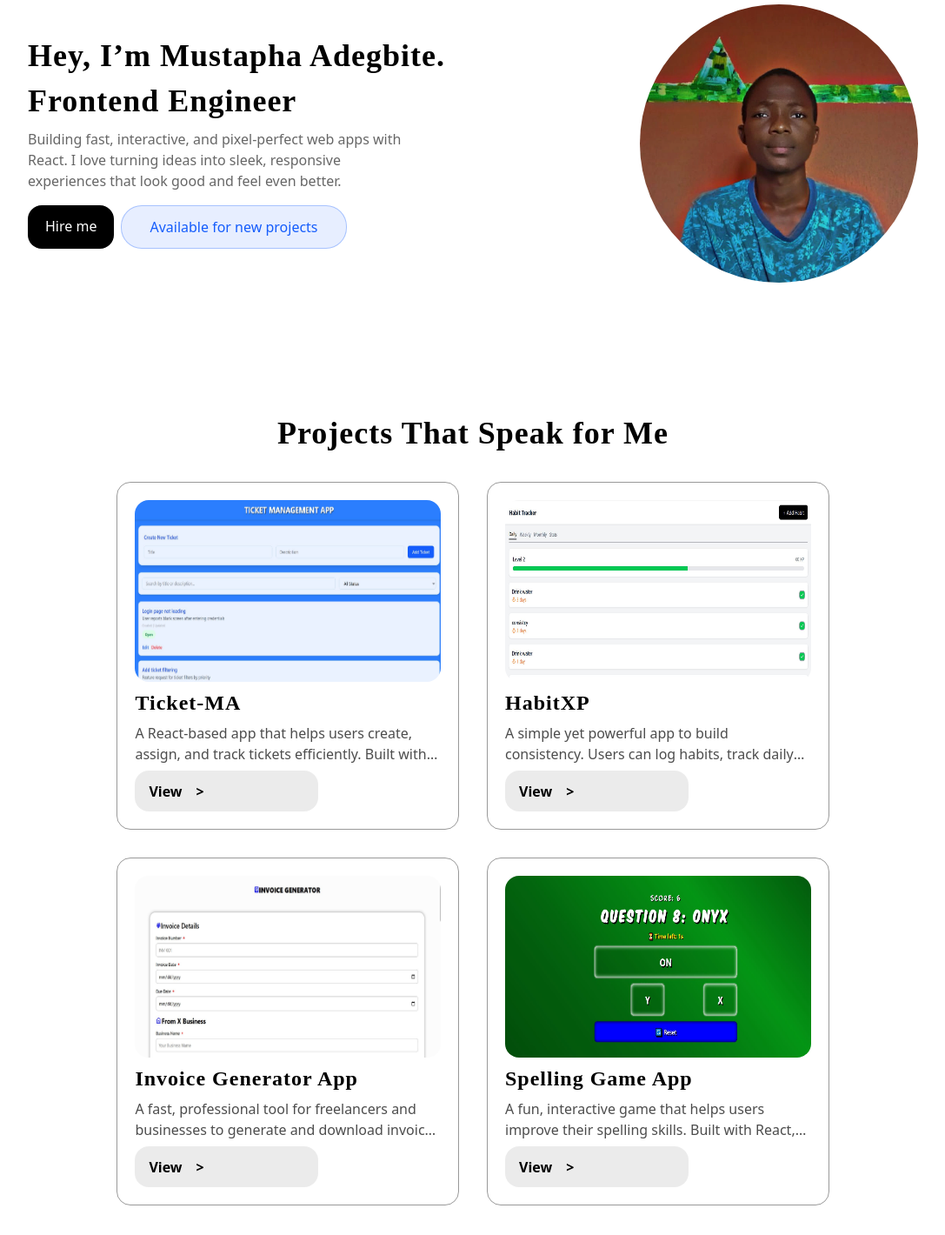
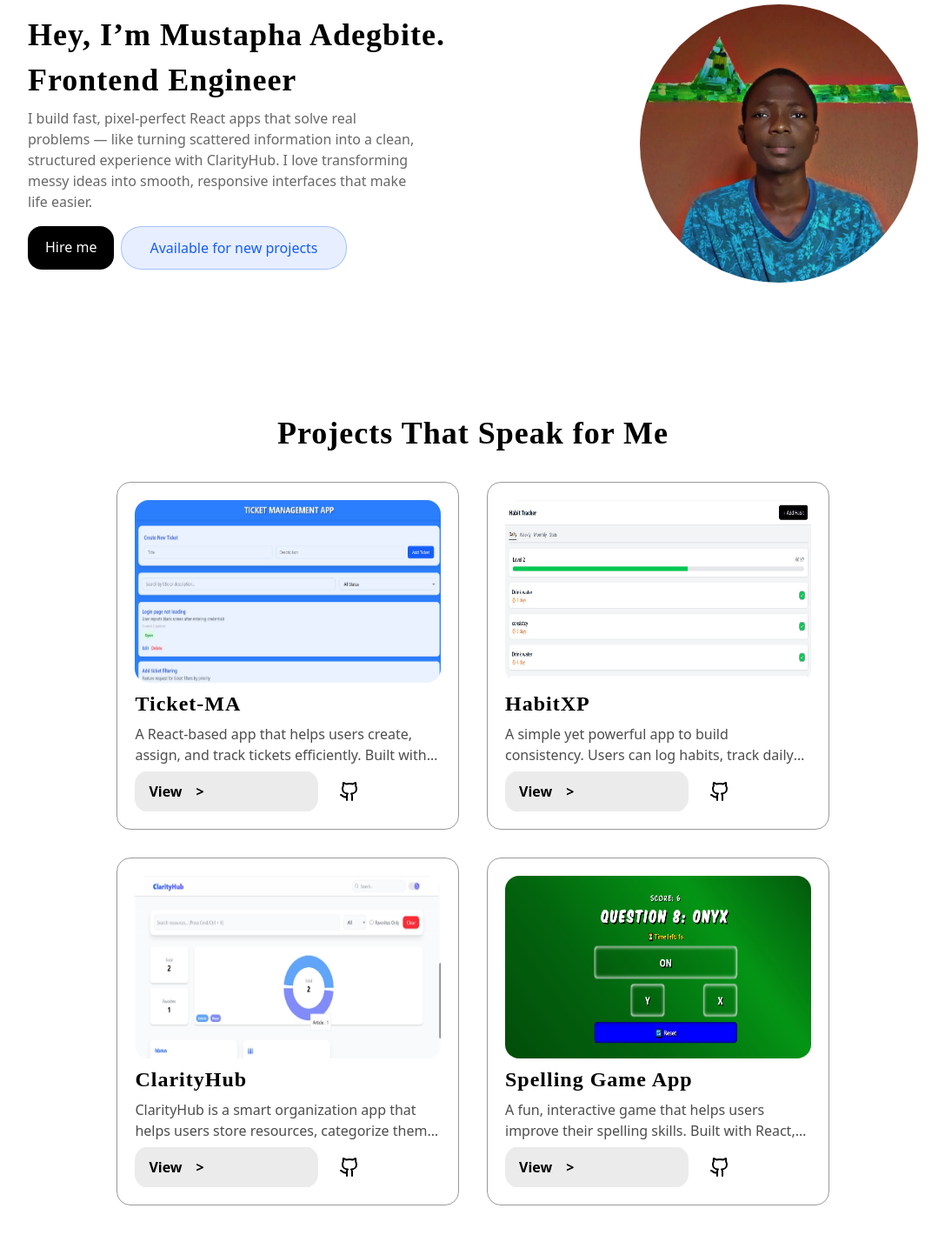
Before and after one commit to Genius-mu/portfolio.me, a React (Vite) app: page / in a window 1280 px wide. Shown: the part 200-1620 px from the top of the page at 87% size, without its empty margins (96-1183 px from the left). Built offline with nearby package versions, Linux system fonts and the light colour scheme; a web font is replaced by a local one.

Commit message:
portfolio

```diff
--- a/src/components/Hero.jsx
+++ b/src/components/Hero.jsx
@@ -33,9 +33,10 @@ const Hero = () => {
               viewport={{ once: false, amount: 0.3 }}
               className="max-w-[450px] text-black/60"
             >
-              Building fast, interactive, and pixel-perfect web apps with React.
-              I love turning ideas into sleek, responsive experiences that look
-              good and feel even better.
+              I build fast, pixel-perfect React apps that solve real problems —
+              like turning scattered information into a clean, structured
+              experience with ClarityHub. I love transforming messy ideas into
+              smooth, responsive interfaces that make life easier.
             </motion.p>
             <div className="mt-1 flex flex-col sm:flex-row gap-y-2 w-fit gap-x-2">
               <a
--- a/src/components/Projects.jsx
+++ b/src/components/Projects.jsx
@@ -1,6 +1,7 @@
 import { Link } from "react-router-dom";
 import realProjects from "../utils/projects";
 import { motion } from "framer-motion";
+import { Github } from "lucide-react";
 
 const Projects = () => {
   const fadeVariants = {
@@ -50,6 +51,7 @@ const Projects = () => {
                   <p className="text-black/70 text-[16px] line-clamp-2">
                     {project.description}
                   </p>
+                  <span className="w-full overflow-hidden flex items-center gap-x-2">
                     <Link
                       to={project.live}
                       target="_blank"
@@ -60,6 +62,14 @@ const Projects = () => {
                         {">"}
                       </span>
                     </Link>
+                    <Link
+                      to="https://github.com/Genius-mu"
+                      className="text-black py-2 rounded px-2 sm:px-4 hover:px-4 sm:hover:px-7 transition-all duration-300 ease-in-out hover:bg-[#f1f1f1]/50 hover:backdrop-blur-2xl"
+                      target="_blank"
+                    >
+                      <Github className="w-4 h-4 sm:w-6 sm:h-6" />
+                    </Link>
+                  </span>
                 </motion.div>
               </>
             ))}
--- a/src/components/Section2.jsx
+++ b/src/components/Section2.jsx
@@ -1,6 +1,7 @@
 import { Link } from "react-router-dom";
 import projects from "../utils/products";
 import { motion } from "framer-motion";
+import { Github } from "lucide-react";
 
 const Section2 = () => {
   const fadeVariants = {
@@ -50,6 +51,7 @@ const Section2 = () => {
                   <p className="text-black/70 text-[16px] line-clamp-2">
                     {project.description}
                   </p>
+                  <span className="w-full overflow-hidden flex items-center gap-x-2">
                     <Link
                       to={project.live}
                       target="_blank"
@@ -60,6 +62,14 @@ const Section2 = () => {
                         {">"}
                       </span>
                     </Link>
+                    <Link
+                      to="https://github.com/Genius-mu"
+                      className="text-black py-2 rounded px-2 sm:px-4 hover:px-4 sm:hover:px-7 transition-all duration-300 ease-in-out hover:bg-[#f1f1f1]/50 hover:backdrop-blur-2xl"
+                      target="_blank"
+                    >
+                      <Github className="w-4 h-4 sm:w-6 sm:h-6" />
+                    </Link>
+                  </span>
                 </motion.div>
               </>
             ))}
--- a/src/utils/products.js
+++ b/src/utils/products.js
@@ -16,11 +16,11 @@ export default [
     code: "https://github.com/yourname/dashboard",
   },
   {
-    title: "Invoice Generator App",
+    title: "ClarityHub",
     description:
-      "A fast, professional tool for freelancers and businesses to generate and download invoices instantly. Built with React and Tailwind for speed and simplicity.",
-    image: "/images/img8.webp",
-    live: "https://inv-genapp.netlify.app/",
+      "ClarityHub is a smart organization app that helps users store resources, categorize them, and instantly find anything using powerful natural-language search and personalized AI recommendations.",
+    image: "/images/img15.webp",
+    live: "https://clarityhai.vercel.app/",
     code: "https://github.com/yourname/todo",
   },
   {
--- a/src/utils/projects.js
+++ b/src/utils/projects.js
@@ -1,4 +1,12 @@
 export default [
+  {
+    title: "ClarityHub",
+    description:
+      "ClarityHub is a smart organization app that helps users store resources, categorize them, and instantly find anything using powerful natural-language search and personalized AI recommendations.",
+    image: "/images/img15.webp",
+    live: "https://clarityhai.vercel.app/",
+    code: "https://github.com/yourname/todo",
+  },
   {
     title: "Ticket-MA",
     description:
```
Also changed, not shown: public/images/img15.webp (added), 1 other file (tests, documents, lock files or other folders). Lines whose indentation alone changed are shown as unchanged.
